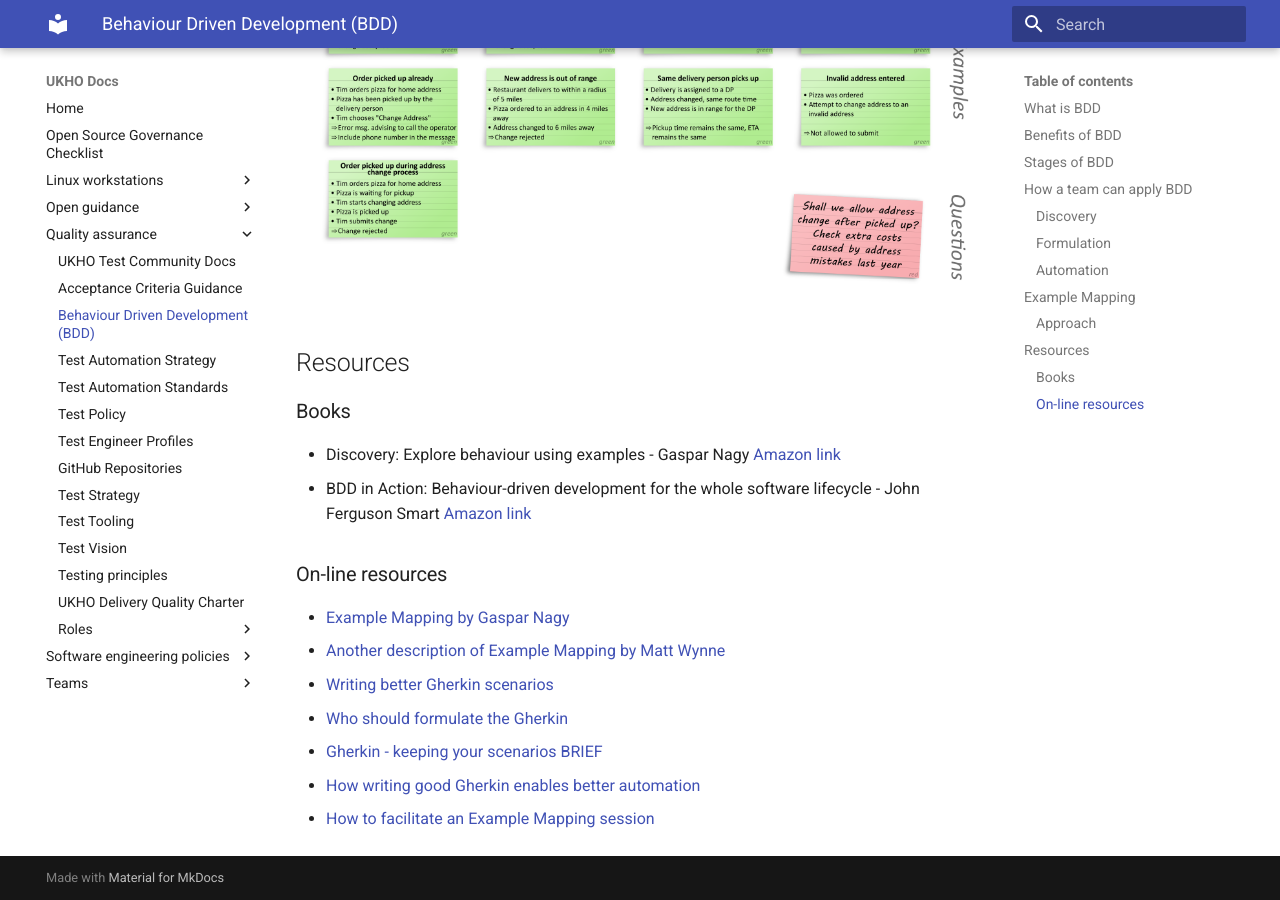
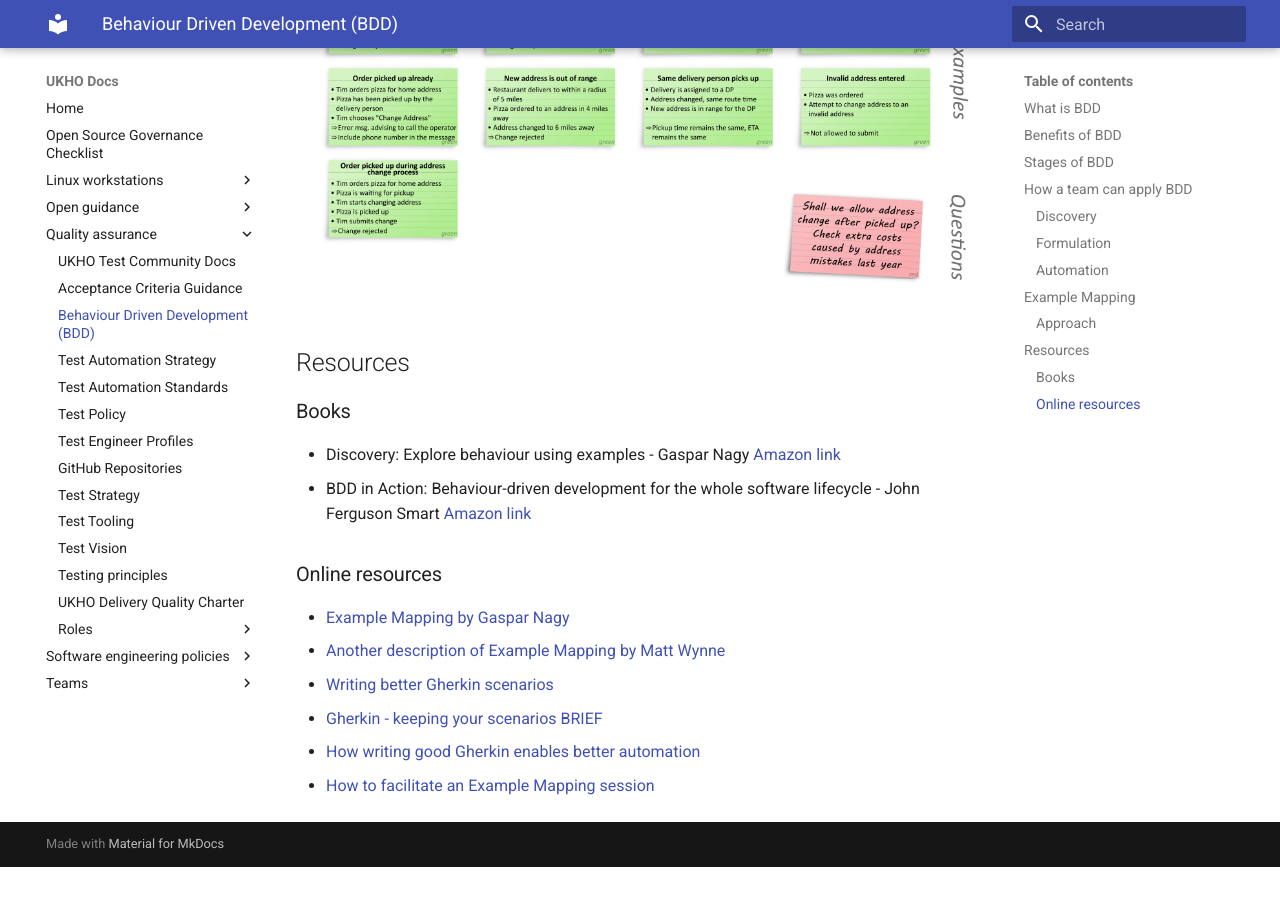
Before and after one commit to UKHO/docs, an MkDocs documentation site: the page built from docs/quality-assurance/bdd.md, in a window 1280 px wide and 900 px high, scrolled down 3123 px. Built offline with MkDocs 1.6.1 and Material for MkDocs 9.7.7, drawn with Linux system fonts in a browser that asks for light colours; after the commit the page ends 3990 px from its top, so only the background shows below that.

Commit message:
removed dead link

```diff
--- a/docs/quality-assurance/bdd.md
+++ b/docs/quality-assurance/bdd.md
@@ -72,12 +72,11 @@ Example Mapping sessions can involve the whole team, or just the "Three Amigos"
 * BDD in Action: Behaviour-driven development for the whole software lifecycle - John Ferguson Smart
   [Amazon link](https://www.amazon.co.uk/BDD-Action-Behavior-driven-development-lifecycle/dp/161729165X/ref=sr_1_1?keywords=bdd&qid=1572530667&s=books&sr=1-1)
 
-### On-line resources
+### Online resources
 
 * [Example Mapping by Gaspar Nagy](http://gasparnagy.com/2019/05/divide-conquer-a-la-bdd-story-rule-scenario/)
 * [Another description of Example Mapping by Matt Wynne](https://cucumber.io/blog/example-mapping-introduction/)
 * [Writing better Gherkin scenarios](http://gasparnagy.com/2019/05/clean-up-bad-bdd-scenarios/?utm_source=BDD+Addicts+Newsletter&utm_campaign=d1bc786403-BDD_Addict_Newsletter_August_2019&utm_medium=email&utm_term=0_becf448392-d1bc786403-180800965)
-* [Who should formulate the Gherkin](https://cucumber.ghost.io/blog/who-should-formulate-the-scenarios/?goal=0_02cca1920b-383aa96ce0-289488633&mc_cid=383aa96ce0&mc_eid=a98df43caa)
 * [Gherkin - keeping your scenarios BRIEF](https://cucumber.io/blog/keep-your-scenarios-brief/)
 * [How writing good Gherkin enables better automation](http://angiejones.tech/writing-good-gherkin-enables-good-test-automation/?goal=0_02cca1920b-4b08e68d18-289488633&mc_cid=4b08e68d18&mc_eid=a98df43caa)
 * [How to facilitate an Example Mapping session](http://gasparnagy.com/2019/04/example-mapping-the-good-enough-facilitator/?utm_source=BDD+Addicts+Newsletter&utm_campaign=1c0d110c08-BDD_Addict_Newsletter_August_2019_COPY_01&utm_medium=email&utm_term=0_becf448392-1c0d110c08-180800965)
```
